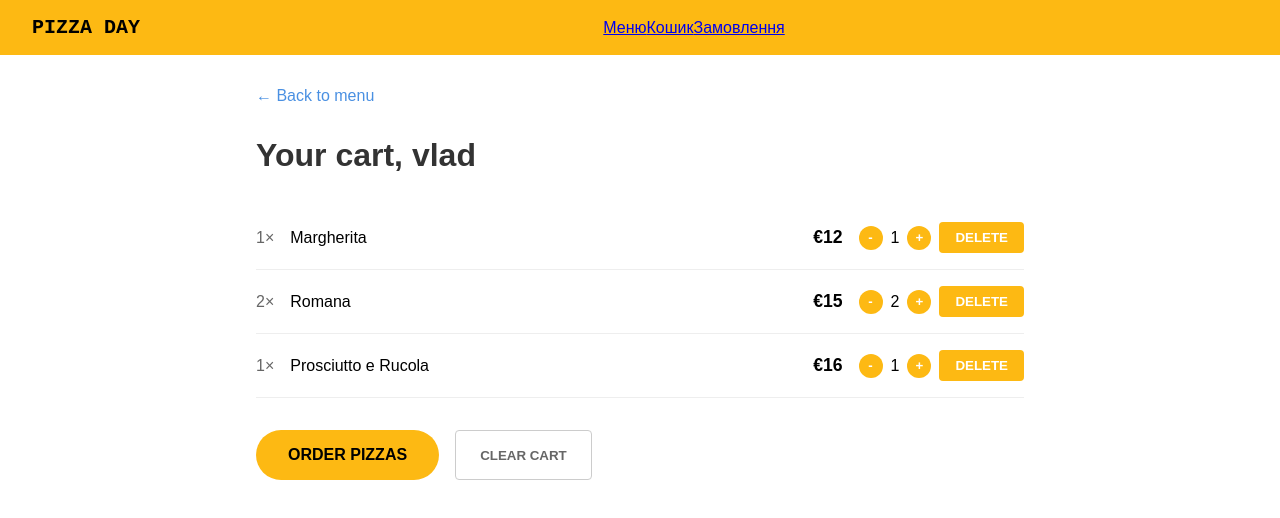
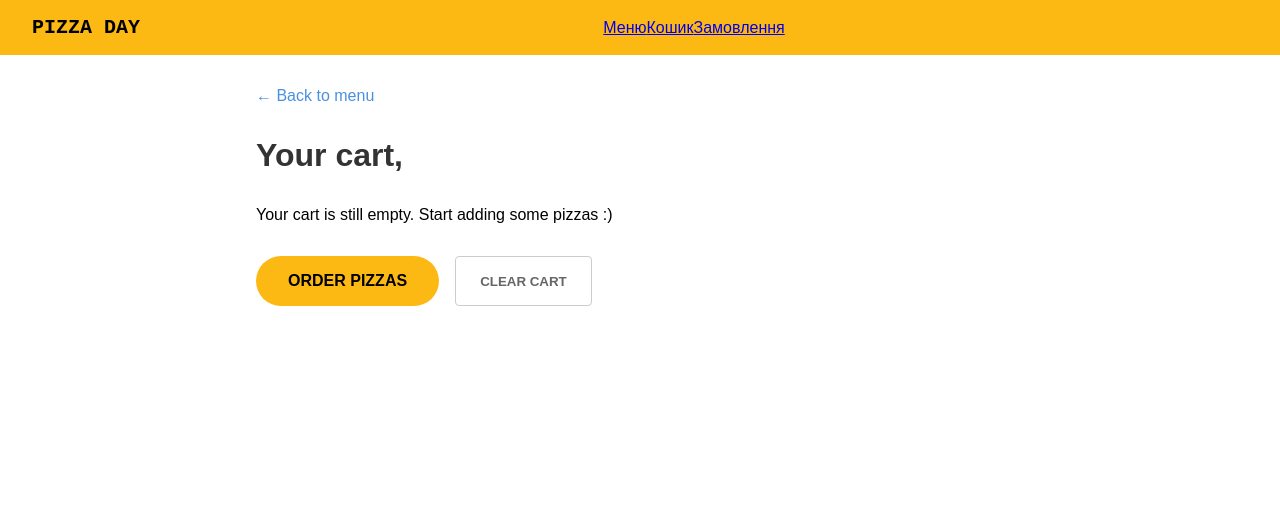
Before and after one commit to VolodumurLesyuk/hillel, a React (Vite) app: page /cart in a window 1280 px wide. Shown: the top 518 px of the page. Built offline with nearby package versions, Linux system fonts and the light colour scheme.

Commit message:
Add logik to cart

```diff
--- a/src/components/BlockButton/BlockButton.jsx
+++ b/src/components/BlockButton/BlockButton.jsx
@@ -1,17 +1,34 @@
 import "./BlockButton.css"
 import Button from "../Button/Button.jsx";
-import {useState} from "react";
+import {useContext, useReducer, useState} from "react";
+import { PizzaContext } from "../../context/PizzaContext.jsx";
 
 const BlockButton = (props) => {
+    const {dispatch} = useContext(PizzaContext)
 
     const [counter, setCounter] = useState(1);
     const [isCounterVisible, setIsCounterVisible] = useState(false);
 
     const handlerAddToCardButtonClick = (event, isCounterVisible) => {
         setIsCounterVisible(true);
+        dispatch({
+            type: "addPizza",
+            payload: {
+                id: props.pizza.id,
+                name: props.pizza.name,
+                ingredients: props.pizza.ingredients,
+                quantity: 1,
+            }
+        })
     }
 
     const handlerDecrementButtonClick = (event) => {
+        dispatch({
+            type: "decrementQuantity",
+            payload: {
+                id: props.pizza.id,
+            }
+        })
         if (counter > 1) {
             setCounter(counter - 1);
         }
@@ -21,6 +38,13 @@ const BlockButton = (props) => {
     }
     const handlerIncrementButtonClick = (event) => {
         setCounter(counter + 1);
+
+        dispatch({
+            type: "incrementQuantity",
+            payload: {
+                id: props.pizza.id,
+            }
+        })
     }
 
     return (
--- a/src/components/CartItem/CartItem.jsx
+++ b/src/components/CartItem/CartItem.jsx
@@ -1,17 +1,29 @@
 import "./CartItem.css"
 import Button from "../Button/Button.jsx";
+import {useContext} from "react";
+import {PizzaContext} from "../../context/PizzaContext.jsx";
 
 const CartItem = ({pizza}) => {
+    const {dispatch} = useContext(PizzaContext);
     return (
         <div className="cart-item">
             <span className="quantity-text">{pizza.quantity}×</span>
             <span>{pizza.name}</span>
             <span className="price">€{pizza.price}</span>
             <div className="quantity-controls">
-                <Button className="quantity-btn">-</Button>
+                <Button onClick={() => dispatch({
+                    type: "decrementQuantity",
+                    payload: { id: pizza.id },
+                })} className="quantity-btn">-</Button>
                 <span>{pizza.quantity}</span>
-                <Button className="quantity-btn">+</Button>
-                <Button className="delete-btn">DELETE</Button>
+                <Button onClick={() => dispatch({
+                    type: "incrementQuantity",
+                    payload: { id: pizza.id },
+                })} className="quantity-btn">+</Button>
+                <Button onClick={() => dispatch({
+                    type: "removePizza",
+                    payload: { id: pizza.id },
+                })} className="delete-btn">DELETE</Button>
             </div>
         </div>
 
--- /dev/null
+++ b/src/context/PizzaContext.jsx
@@ -0,0 +1,43 @@
+import {createContext, useReducer, useState} from "react";
+
+export const PizzaContext = createContext(null);
+
+const PizzaContextProvider = ({ children }) => {
+
+    const reducer = (state, action) => {
+        switch (action.type) {
+            case "addPizza":
+                return [...state, action.payload];
+            case "removePizza":
+                return state.filter(pizza => pizza.id !== action.payload.id);
+            case "incrementQuantity":
+                return state.map(pizza =>
+                    pizza.id === action.payload.id
+                        ? { ...pizza, quantity: pizza.quantity + 1 }
+                        : pizza
+                );
+            case "decrementQuantity":
+                return state.map(pizza =>
+                    pizza.id === action.payload.id
+                        ? { ...pizza, quantity: pizza.quantity - 1 }
+                        : pizza
+                ).filter(pizza => pizza.quantity > 0);
+            case "deleteAllPizza":
+                return []
+            default:
+                return state;
+        }
+    }
+
+    const [pizza, dispatch] = useReducer(reducer,[])
+
+
+    const pizzaContext = {
+        pizzaContext: pizza,
+        dispatch: dispatch,
+    };
+
+    return <PizzaContext.Provider value={pizzaContext}>{children}</PizzaContext.Provider>;
+}
+
+export default PizzaContextProvider;
--- a/src/main.jsx
+++ b/src/main.jsx
@@ -4,11 +4,14 @@ import './index.css'
 import App from './App.jsx'
 import {BrowserRouter} from "react-router";
 import AuthContextProvider from "./context/AuthContext.jsx";
+import PizzaContextProvider from "./context/PizzaContext.jsx";
 
 createRoot(document.getElementById('root')).render(
     <BrowserRouter>
-        <AuthContextProvider>
-            <App/>
-        </AuthContextProvider>
+        <PizzaContextProvider>
+            <AuthContextProvider>
+                <App/>
+            </AuthContextProvider>
+        </PizzaContextProvider>
     </BrowserRouter>
 )
--- a/src/pages/Cart/Cart.jsx
+++ b/src/pages/Cart/Cart.jsx
@@ -2,21 +2,34 @@ import cartItems from "./data.js";
 import "./Cart.css"
 import CartItem from "../../components/CartItem/CartItem.jsx";
 import Button from "../../components/Button/Button.jsx";
+import {Link} from "react-router";
+import {AuthContext} from "../../context/AuthContext.jsx";
+import {PizzaContext} from "../../context/PizzaContext.jsx";
+import {useContext} from "react";
 
 const Cart = () => {
+    const {pizzaContext, dispatch} = useContext(PizzaContext)
+    const {username} = useContext(AuthContext)
+
     return (
         <div className="container">
-            <a href="#" className="back-link">← Back to menu</a>
-            <h1 className="cart-title">Your cart, vlad</h1>
+            <Link to="/menu" className="back-link">← Back to menu</Link>
+            <h1 className="cart-title">Your cart, {username}</h1>
             <div className="cart-items">
-                {cartItems.map((pizza) => (
-                    <CartItem key={pizza.id} pizza={pizza}/>
-                ))}
+                {pizzaContext && pizzaContext.length > 0 ? (
+                    pizzaContext.map((pizza) => (
+                        <CartItem key={pizza.id} pizza={pizza} />
+                    ))
+                ) : (
+                    <p>Your cart is still empty. Start adding some pizzas :)</p>
+                )}
             </div>
 
             <div className="cart-actions">
                 <Button className="order-btn">Order pizzas</Button>
-                <Button className="clear-btn">Clear cart</Button>
+                <Button onClick={() => dispatch({
+                    type: "deleteAllPizza"
+                })} className="clear-btn">Clear cart</Button>
             </div>
         </div>
     )
```
